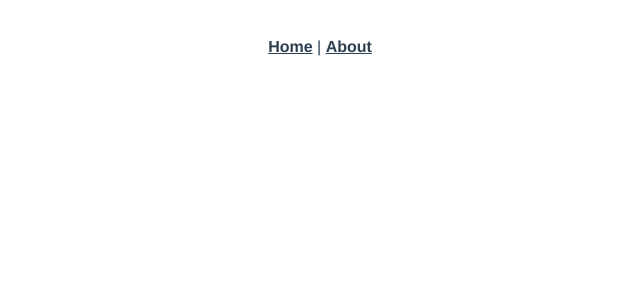
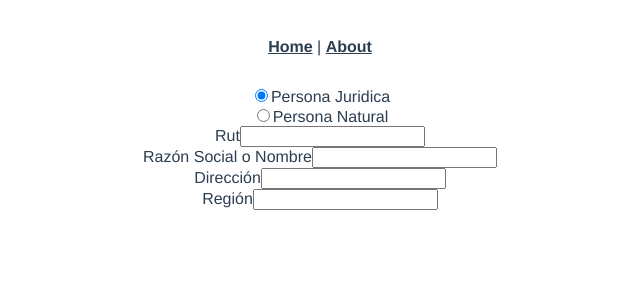
Before and after one commit to jorgemunozc/contratos-trabajo, a Vue app: page /test in a window 1280 px wide. Before the commit this address had no page. Shown: the top 300 px of the page, without its empty margins (320-960 px from the left). Built offline with nearby package versions, Linux system fonts and the light colour scheme.

Commit message:
ultima update antes de monitor roto

```diff
--- a/src/router/index.ts
+++ b/src/router/index.ts
@@ -8,12 +8,8 @@ const routes: Array<RouteRecordRaw> = [
     component: Home
   },
   {
-    path: '/about',
-    name: 'About',
-    // route level code-splitting
-    // this generates a separate chunk (about.[hash].js) for this route
-    // which is lazy-loaded when the route is visited.
-    component: () => import(/* webpackChunkName: "about" */ '../views/About.vue')
+    path: '/test',
+    component: () => import('@/views/FormDatosEmpleador.vue')
   }
 ]
 
--- a/src/store/contrato.ts
+++ b/src/store/contrato.ts
@@ -1,4 +1,4 @@
-import { reactive } from "vue";
+import { reactive } from 'vue'
 
 const store = {
   state: reactive({
@@ -14,6 +14,7 @@ const store = {
       cargoRepLegal: ''
     },
     trabajador: {
+      run: '',
       nombre: '',
       apellidoPaterno: '',
       apellidoMaterno: '',
@@ -29,8 +30,9 @@ const store = {
       direccionLabores: '',
       regionLabores: '',
       comunaLabores: '',
-      horasJornada: 0,//numero positivo no mayor a 24*7
-
+      horasJornada: 0
     }
   })
 }
+
+export default store
--- a/src/views/About.vue
+++ /dev/null
@@ -1,5 +0,0 @@
-<template>
-  <div class="about">
-    <h1>This is an about page</h1>
-  </div>
-</template>
--- /dev/null
+++ b/src/views/FormDatosEmpleador.vue
@@ -0,0 +1,45 @@
+<template>
+  <form>
+    <div>
+      <div>
+        <input type="radio" id="juridica" value="true" v-model="empleador.esPersonaJuridica"/>
+        <label for="juridica">Persona Juridica</label>
+      </div>
+      <div>
+        <input type="radio" id="natural" value="false" v-model="empleador.esPersonaJuridica">
+        <label for="natural">Persona Natural</label>
+      </div>
+    </div>
+    <div>
+      <label for="rut">Rut</label>
+      <input type="text" id="rut"/>
+    </div>
+    <div>
+      <label for="razonSocial">Razón Social o Nombre</label>
+      <input type="text" id="razonSocial">
+    </div>
+    <div>
+      <label for="direccion">Dirección</label>
+      <input type="text">
+    </div>
+    <div>
+      <label for="region">Región</label>
+      <input type="text">
+    </div>
+  </form>
+</template>
+
+<script>
+import { defineComponent } from 'vue'
+
+import store from '@/store/contrato'
+
+export default defineComponent({
+  setup () {
+    const empleador = store.state.empleador
+    return {
+      empleador
+    }
+  }
+})
+</script>
```
